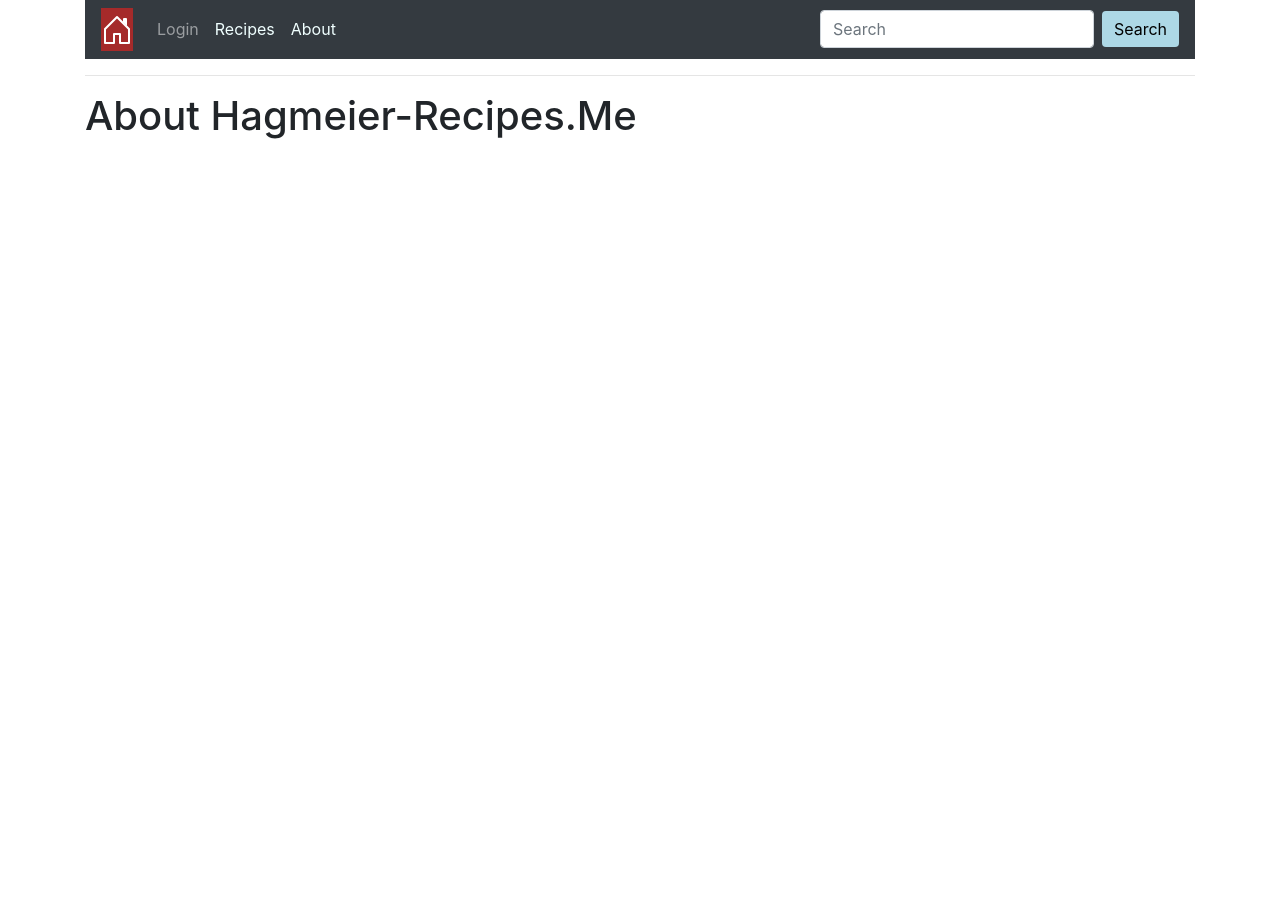
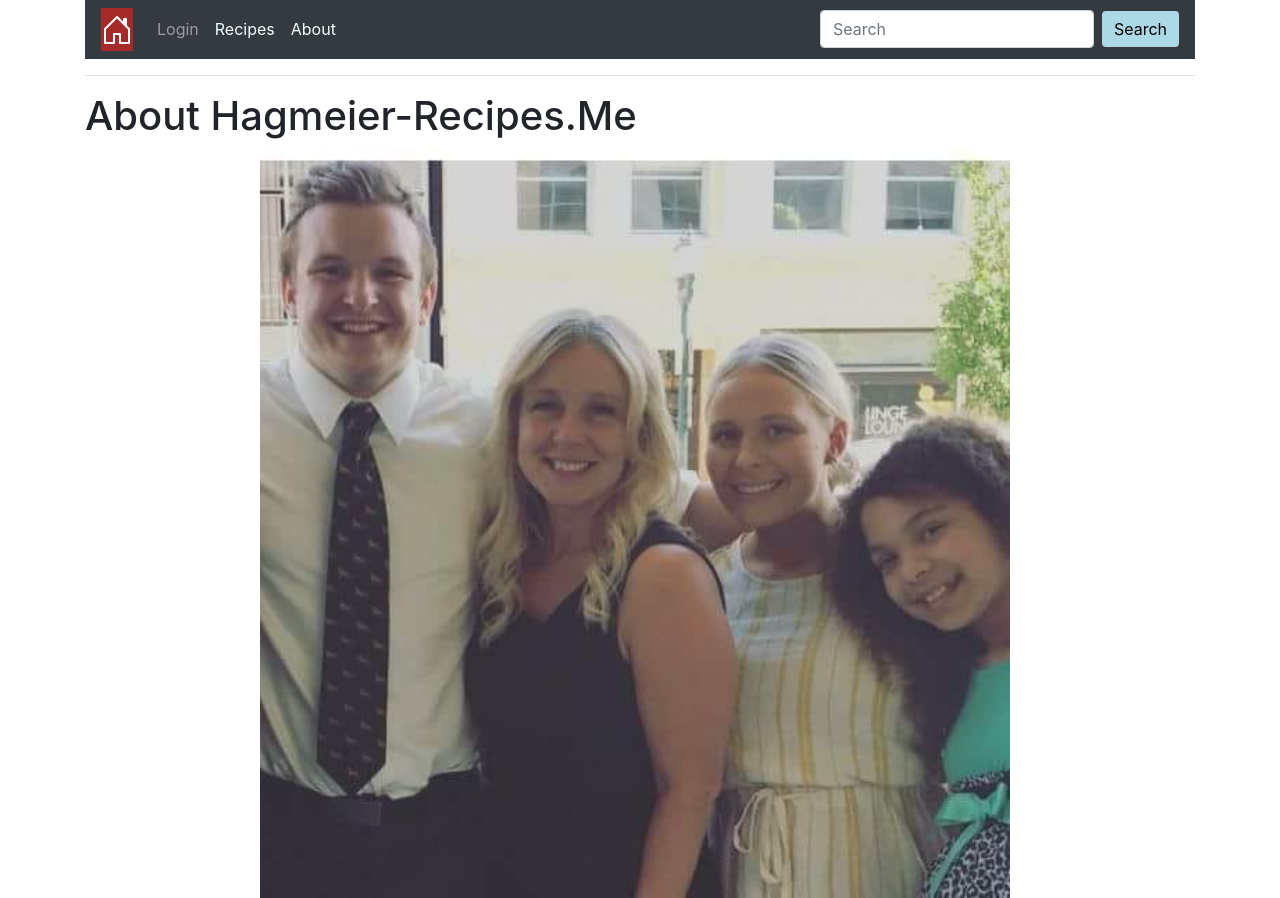
Before and after one commit to logan-hagmeier/hagmeier-recipes, a Flask app: page /about in a window 1280 px wide. Before the commit the page ends 139 px from the top, so only its background shows below. Run offline with Flask 2, Linux system fonts and the light colour scheme; some libraries are stand-ins or nearby versions.

Commit message:
image upload

```diff
--- a/templates/about.html
+++ b/templates/about.html
@@ -7,5 +7,7 @@
 {% block body %}
 <h1>About Hagmeier-Recipes.Me</h1>
 
+<img src="../static/Images/about_img.jpeg" alt="hagmeier and family" style="width:750px; margin-left: 175px;">
+
 
 {% endblock %}
```
Also changed, not shown: static/Images/about_img.jpeg (added).
